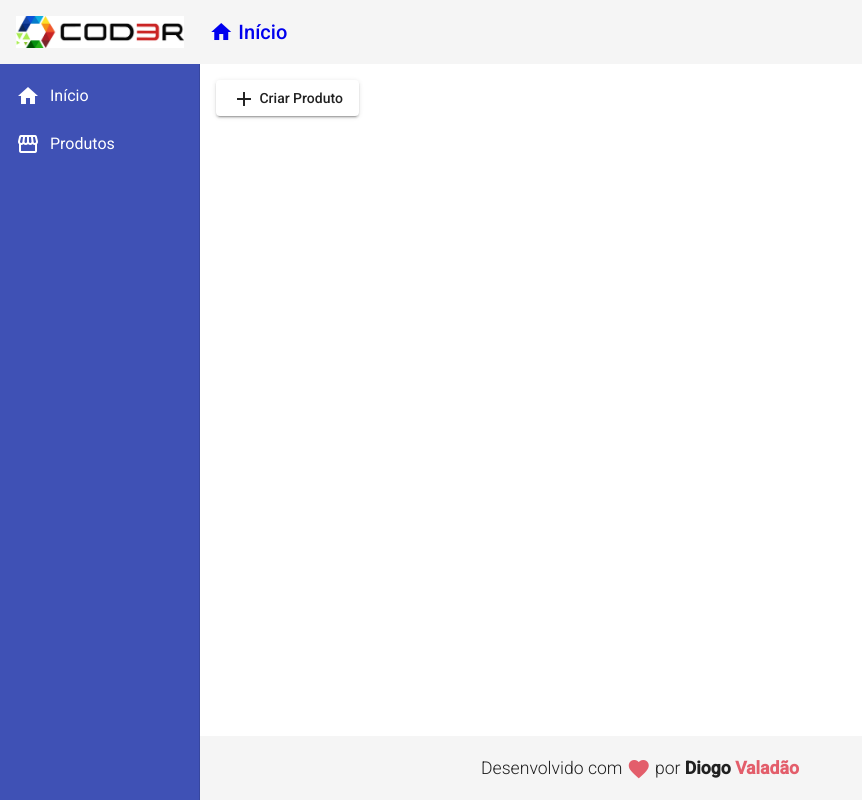
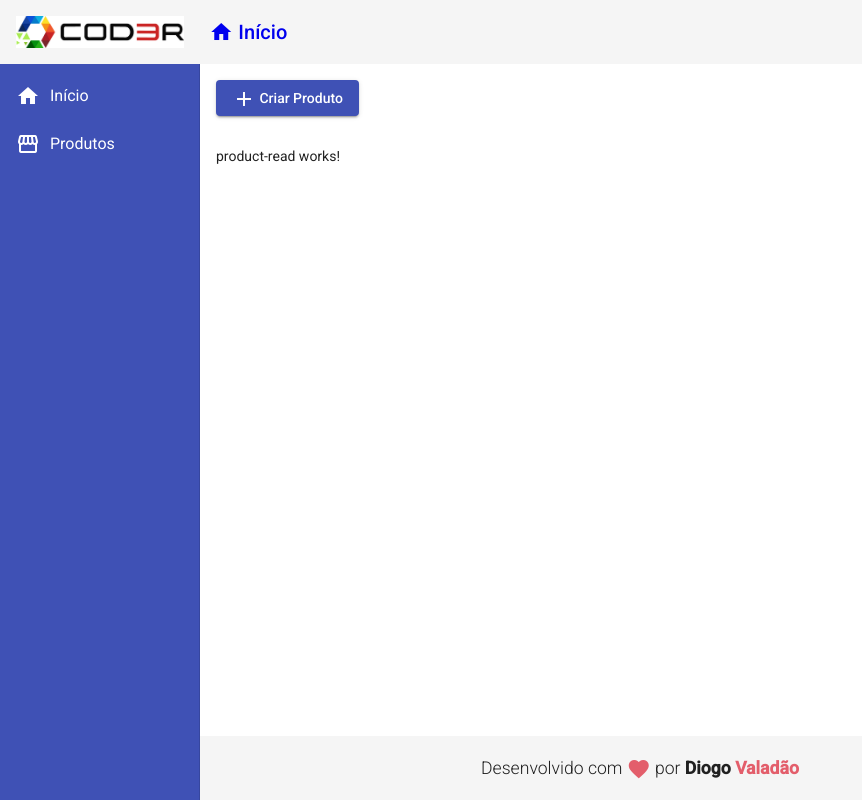
Before and after one commit to diogovaladao/angular, an Angular app in the folder crud/frontend/: page /products in a window 1280 px wide. Shown: the whole page, without its empty margins (0-862 px from the left). Built offline with nearby package versions, Linux system fonts and the light colour scheme; no server answers.

Commit message:
consulta produtos configurado

```diff
--- a/crud/frontend/src/app/app.module.ts
+++ b/crud/frontend/src/app/app.module.ts
@@ -24,7 +24,8 @@
 
 import {MatFormFieldModule} from '@angular/material/form-field';
 import {MatInputModule} from '@angular/material/input';
-import {FormsModule} from '@angular/forms'
+import {FormsModule} from '@angular/forms';
+import { ProductReadComponent } from './components/product/product-read/product-read.component'
 
 @NgModule({
   declarations: [
@@ -36,7 +37,8 @@
     ProductCrudComponent,
     RedDirective,
     ForDirective,
-    ProductCreateComponent
+    ProductCreateComponent,
+    ProductReadComponent
   ],
   imports: [
     BrowserModule,
--- /dev/null
+++ b/crud/frontend/src/app/components/product/product-read/product-read.component.html
@@ -0,0 +1 @@
+<p>product-read works!</p>
--- /dev/null
+++ b/crud/frontend/src/app/components/product/product-read/product-read.component.ts
@@ -0,0 +1,22 @@
+import { Component, OnInit } from '@angular/core';
+import { Product } from '../product.model';
+import { ProductService } from '../product.service';
+
+@Component({
+  selector: 'app-product-read',
+  templateUrl: './product-read.component.html',
+  styleUrls: ['./product-read.component.css']
+})
+export class ProductReadComponent implements OnInit {
+
+  products!: Product[]
+  constructor(private productService: ProductService) { }
+
+  ngOnInit(): void {
+    this.productService.read().subscribe(products => {
+      this.products = products
+      console.log(products)
+    })
+  }
+
+}
--- a/crud/frontend/src/app/components/product/product.service.ts
+++ b/crud/frontend/src/app/components/product/product.service.ts
@@ -24,4 +24,8 @@
   create(product: Product): Observable<Product> {
     return this.http.post<Product>(this.baseUrl, product)
   }
+
+  read(): Observable<Product[]> {
+    return this.http.get<Product[]> (this.baseUrl)
+  }
 }
--- a/crud/frontend/src/app/views/product-crud/product-crud.component.css
+++ b/crud/frontend/src/app/views/product-crud/product-crud.component.css
@@ -0,0 +1,3 @@
+button{
+    margin-bottom: 30px;
+}
--- a/crud/frontend/src/app/views/product-crud/product-crud.component.html
+++ b/crud/frontend/src/app/views/product-crud/product-crud.component.html
@@ -1,6 +1,8 @@
-<button mat-raised-button (click)="navigateToProductCreate()">
+<button mat-raised-button (click)="navigateToProductCreate()" color="primary">
     <i class="material-icons">
         add
     </i>
     Criar Produto
 </button>
+
+<app-product-read></app-product-read>
```
Also changed, not shown: crud/frontend/src/app/components/product/product-read/product-read.component.css (added).
